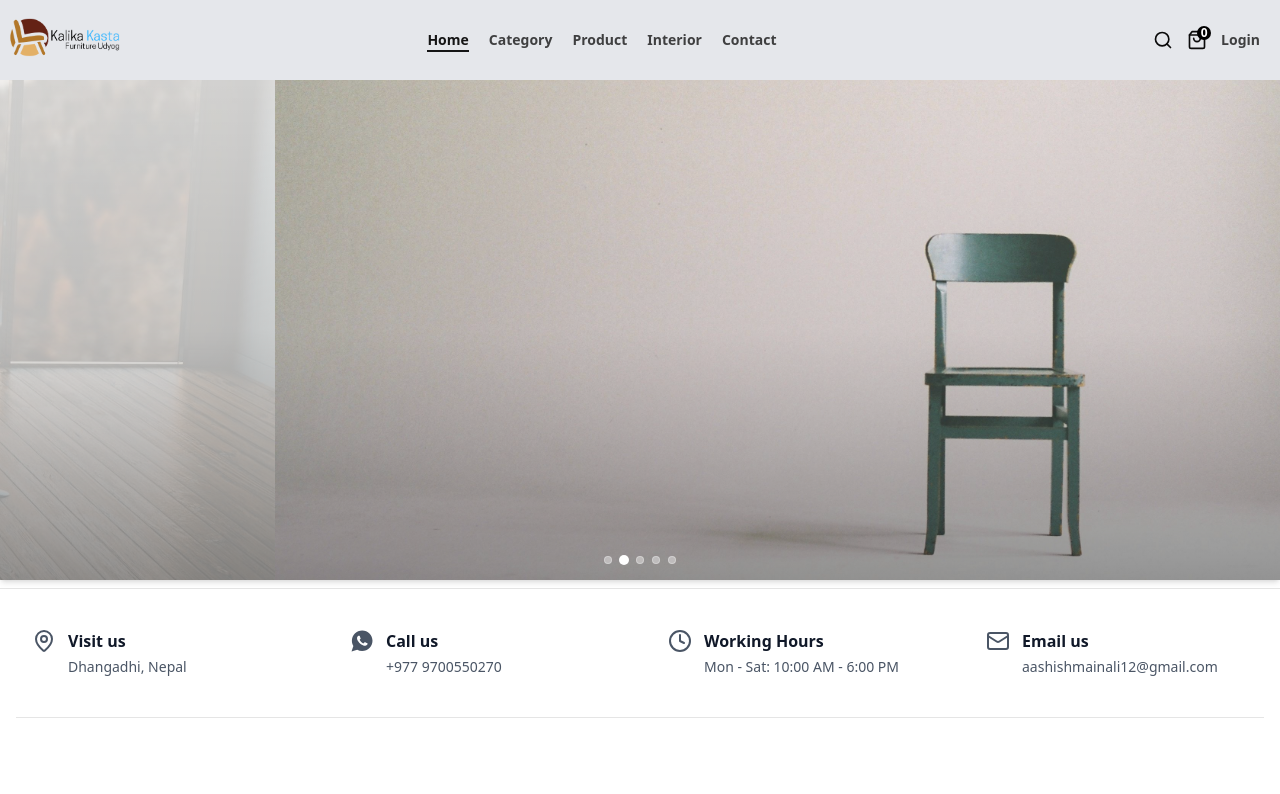
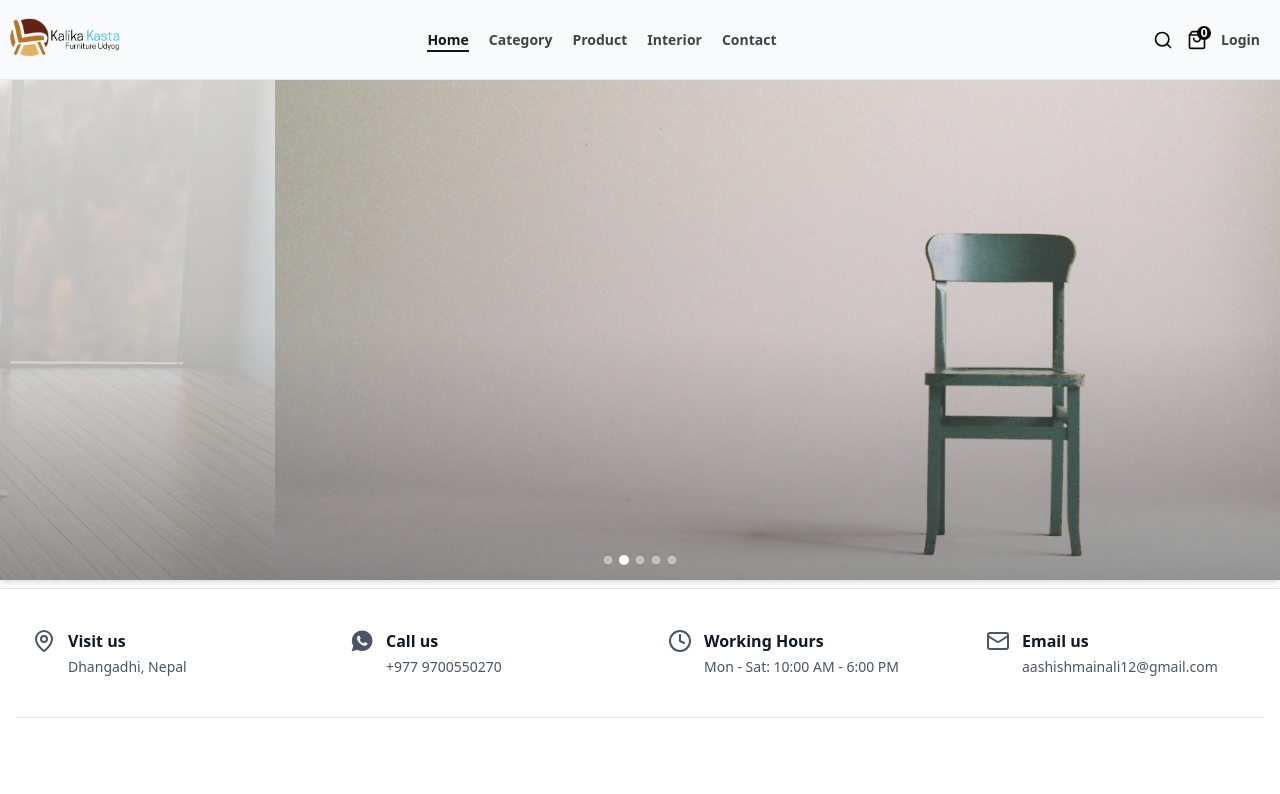
Before and after one commit to sugam2060/project-1, a Next.js app: page / in a window 1280 px wide. Shown: the top 794 px of the page. Built offline with nearby package versions, Linux system fonts and the light colour scheme; no server answers.

Commit message:
created cart v1.1

```diff
--- a/app/(root)/cart/page.tsx
+++ b/app/(root)/cart/page.tsx
@@ -24,10 +24,6 @@ import paypalLogo from "@/images/paypalLogo.png";
 import { useSession } from "next-auth/react";
 import { Metadata } from "@/schemas/cartSchema";
 import { createCheckoutSession } from "@/actions/productActions/createCheckoutSession";
-// import {
-//   createCheckoutSession,
-//   Metadata,
-// } from "@/actions/createCheckoutSession";
 
 const CartPage = () => {
   const router = useRouter();
@@ -89,7 +85,7 @@ const CartPage = () => {
 
   return (
     <div className="bg-gray-50 pb-52 md:pb-10">
-      {isSignedIn ? (
+      {isSignedIn && (
         <Container>
           {cartProducts?.length ? (
             <>
@@ -278,8 +274,6 @@ const CartPage = () => {
             <EmptyCart />
           )}
         </Container>
-      ) : (
-        <NoAccessToCart />
       )}
     </div>
   );
--- a/components/main/Header.tsx
+++ b/components/main/Header.tsx
@@ -16,7 +16,7 @@ import { rootHeaderData } from '@/constant';
 const Header = async () => {
   const session = await auth()
   return (
-    <div className="bg-gray-200 h-20 border-b border-b-gray-200 sticky top-0 z-50">
+    <div className="bg-gray-50 h-20 border-b border-b-gray-200 sticky top-0 z-50">
       <Container className="h-full flex items-center justify-between pr-5">
         <div className='flex items-center gap-2 h-full'>
           <MobileMenu HeaderData={rootHeaderData}/>
```
